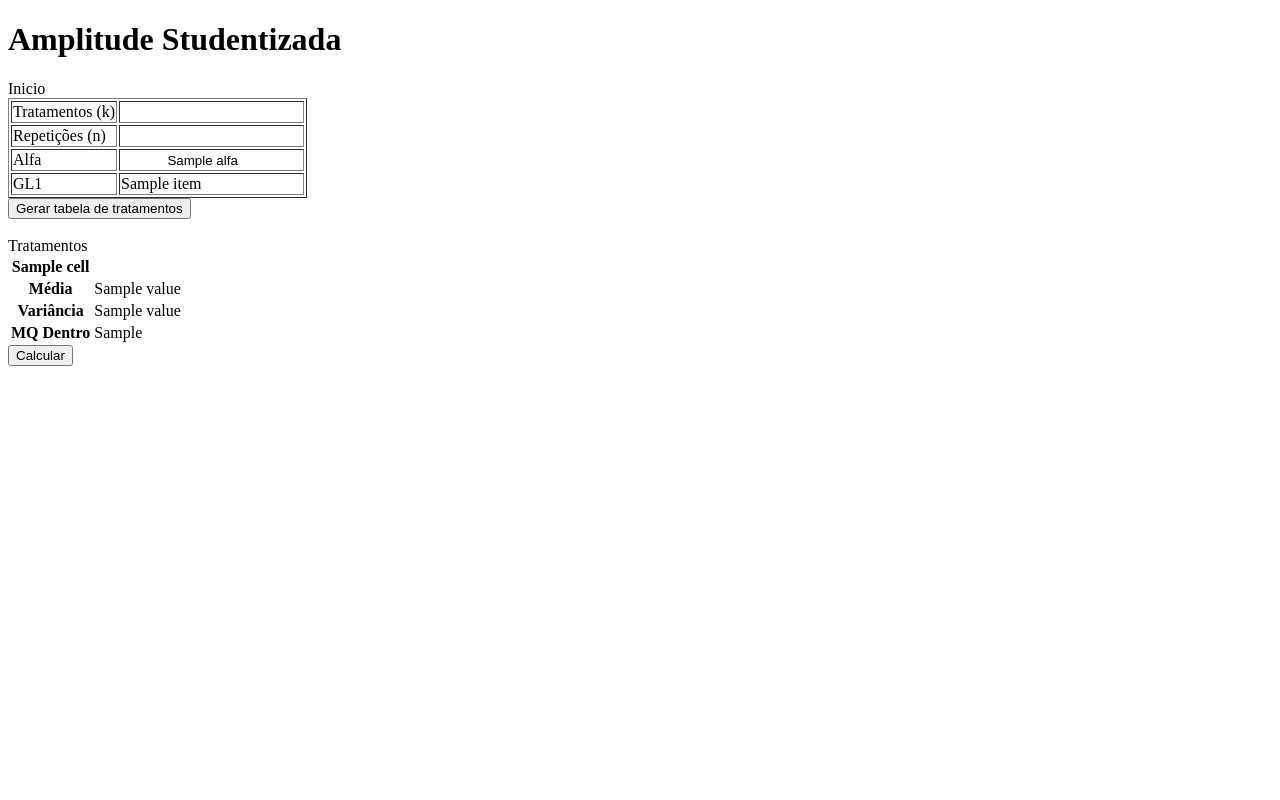
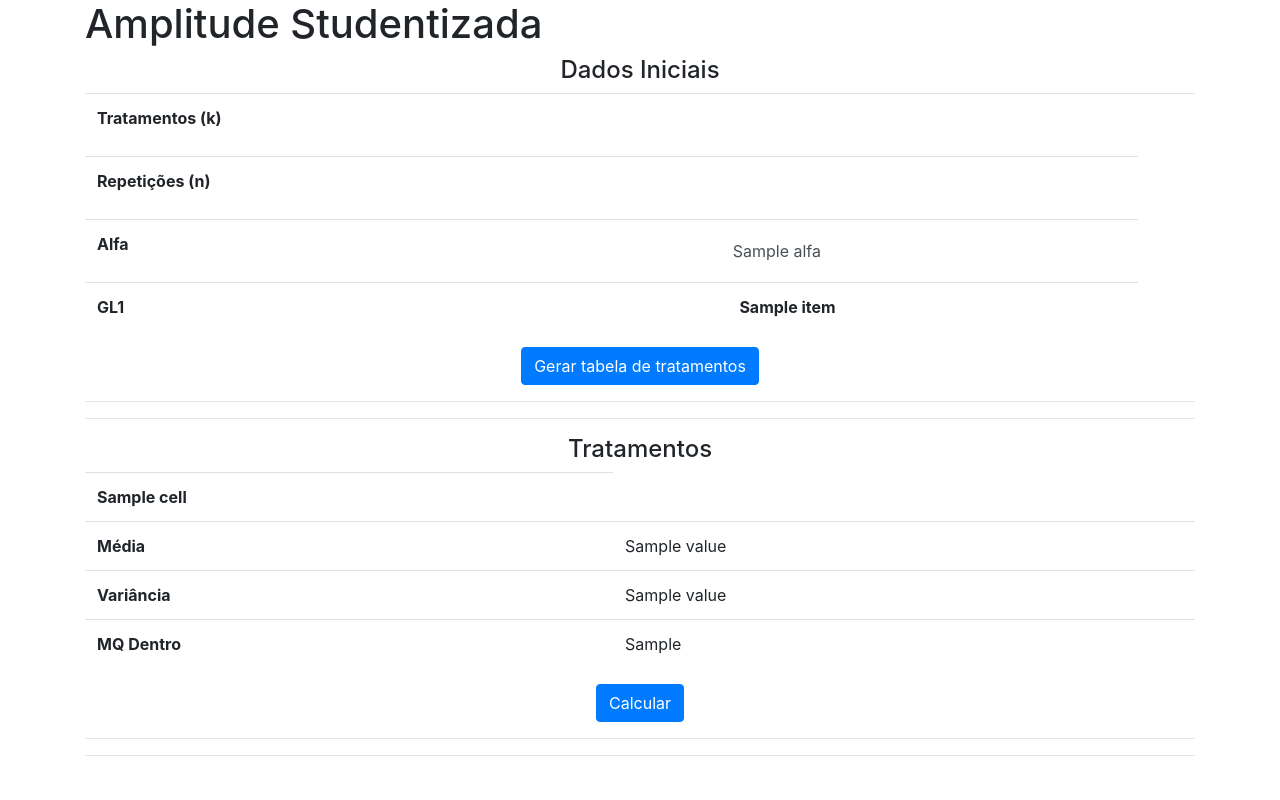
Before and after one commit to tillduo/teste_tukey, a Django app: template tukey/website/templates/index.html in a window 1280 px wide. Run offline with Django 3.2, Linux system fonts and the light colour scheme; the template is opened without the code that fills it: most values are stand-ins (such as "Sample title", 1, 10 or a date in 2020); some libraries are stand-ins or nearby versions.

Commit message:
Alterações no layout

```diff
--- a/tukey/website/templates/index.html
+++ b/tukey/website/templates/index.html
@@ -6,39 +6,59 @@
     <title>Amplitude Studentizada</title>
     <meta charset="utf-8">
     <meta name="author" content="Till Duo">
+    <link rel="stylesheet" href="https://stackpath.bootstrapcdn.com/bootstrap/4.5.0/css/bootstrap.min.css" integrity="sha384-9aIt2nRpC12Uk9gS9baDl411NQApFmC26EwAOH8WgZl5MYYxFfc+NcPb1dKGj7Sk" crossorigin="anonymous">
+    <!-- <link rel="stylesheet" type="text/css" href="{% static '../styles/main.css' %}"> -->
+
+    <style>
+        /* body {
+            background-color: #010;
+            color: #FFF;
+        }
+
+        table {
+            color: #FFF;
+        } */
+    </style>
 </head>
 
 <body>
+    <div class="container">
         <h1>Amplitude Studentizada</h1>
 
         <div>
             <form action="{% url 'create_table' %}" id="create_table" name="create_table">
                 {% csrf_token %}
-            <label for="inicio">Inicio</label>
-            <table id="inicio" border="1">
+                <center>
+                    <table class="table">
+                        <thead>
+                            <h4>Dados Iniciais</h4>
+                        </thead>
                         <tr>
-                    <td>Tratamentos (k)</td>
-                    <td><input type="number" id="k" name="k" min="0" value="{{ k }}"
-                            style="border: 0; text-align: center;"></td>
+                            <th scope="row">Tratamentos (k)</th>
+                            <td>
+                                <input class="form-control" type="number" id="k" name="k" min="0" value="{{ k }}" style="border: 0; text-align: center;"></th>
+                                <td>
                         </tr>
                         <tr>
-                    <td>Repetições (n)</td>
-                    <td><input type="number" id="n" name="n" min="0" value="{{ n }}"
-                            style="border: 0; text-align: center;"></td>
+                            <th scope="row">Repetições (n)</th>
+                            <td><input class="form-control" type="number" id="n" name="n" min="0" value="{{ n }}" style="border: 0; text-align: center;"></td>
                         </tr>
                         <tr>
-                    <td>Alfa</td>
-                    <td><input type="text" id="alfa" name="alfa" value="{{ alfa }}" list="alfalist"
-                            style="border: 0; text-align: center;"></td>
+                            <th scope="row">Alfa</th>
+                            <td><input class="form-control" type="text" id="alfa" name="alfa" value="{{ alfa }}" list="alfalist" style="border: 0; text-align: center;"></td>
                         </tr>
                         {% for item in items %}
                         <tr>
-                    <td>GL{{ forloop.counter }}</td>
-                    <td><label>{{ item }}</label></td>
+                            <th scope="row">GL{{ forloop.counter }}</th>
+                            <th>
+                                <center>{{ item }}</center>
+                            </th>
                         </tr>
                         {% endfor %}
                     </table>
-            <input type="submit" value="Gerar tabela de tratamentos">
+                    <center></center>
+                    <button class="btn btn-primary" type="submit">Gerar tabela de tratamentos</button>
+                </center>
             </form>
             <datalist id="alfalist">
             <option value="0.01">
@@ -47,58 +67,58 @@
         </datalist>
         </div>
 
-    <br>
+        <hr>
+        <hr>
 
         <div>
             <form action="{% url 'calcule_tukey' %}" id="calcule_tukey">
                 {% csrf_token %}
-            <label for="teste">Tratamentos</label>
-            <table id="teste">
+                <center>
+                    <table class="table">
+                        </thead>
+                        <h4>Tratamentos</h4>
+                        </thead>
                         {% for row in table %}
                         <tr>
-                    {% for cell in row %}
-                    {% if forloop.first or forloop.parentloop.first %}
-                    <th>
+                            {% for cell in row %} {% if forloop.first or forloop.parentloop.first %}
+                            <th scope="row">
                                 {% else %}
                                 <td>
-                        {% endif %}
-                        {% if forloop.first or forloop.parentloop.first %}
-                        {{ cell }}
+                                    {% endif %} {% if forloop.first or forloop.parentloop.first %} {{ cell }}
                             </th>
                             {% else %}
 
-                        <input value="{{ cell }}" type="number" step="0.25" min="0"
-                            id="cell_{{ forloop.parentloop.counter|add:'-2' }}_{{ forloop.counter|add:'-2' }}"
-                            name="cell_{{ forloop.parentloop.counter|add:'-2' }}_{{ forloop.counter|add:'-2' }}"
-                            style="width: 50px; text-align: center;">
+                            <input value="{{ cell }}" type="number" step="0.25" min="0" id="cell_{{ forloop.parentloop.counter|add:'-2' }}_{{ forloop.counter|add:'-2' }}" name="cell_{{ forloop.parentloop.counter|add:'-2' }}_{{ forloop.counter|add:'-2' }}" style="width: 50px; text-align: center;">
                             </td>
-                    {% endif %}
-                    {% endfor %}
+                            {% endif %} {% endfor %}
                         </tr>
                         {% endfor %}
                         <tr>
-                    <th>Média</th>
+                            <th scope="row">Média</th>
                             {% for value in average %}
                             <td>{{ value }}</td>
                             {% endfor %}
                         </tr>
 
                         <tr>
-                    <th>Variância</th>
+                            <th scope="row">Variância</th>
                             {% for value in variance %}
                             <td>{{ value }}</td>
                             {% endfor %}
                         </tr>
 
                         <tr>
-                    <th>MQ Dentro</th>
+                            <th scope="row">MQ Dentro</th>
                             <td>{{ mq_in }}</td>
                         </tr>
                     </table>
-            <input type="submit" value="Calcular">
+                    <button class="btn btn-primary" type="submit"> Calcular </button>
+                    <center>
             </form>
         </div>
-
+        <hr>
+        <hr>
+    </div>
 </body>
 
 </html>
```
Also changed, not shown: tukey/website/styles/main.css (added). Lines whose indentation alone changed are shown as unchanged.
